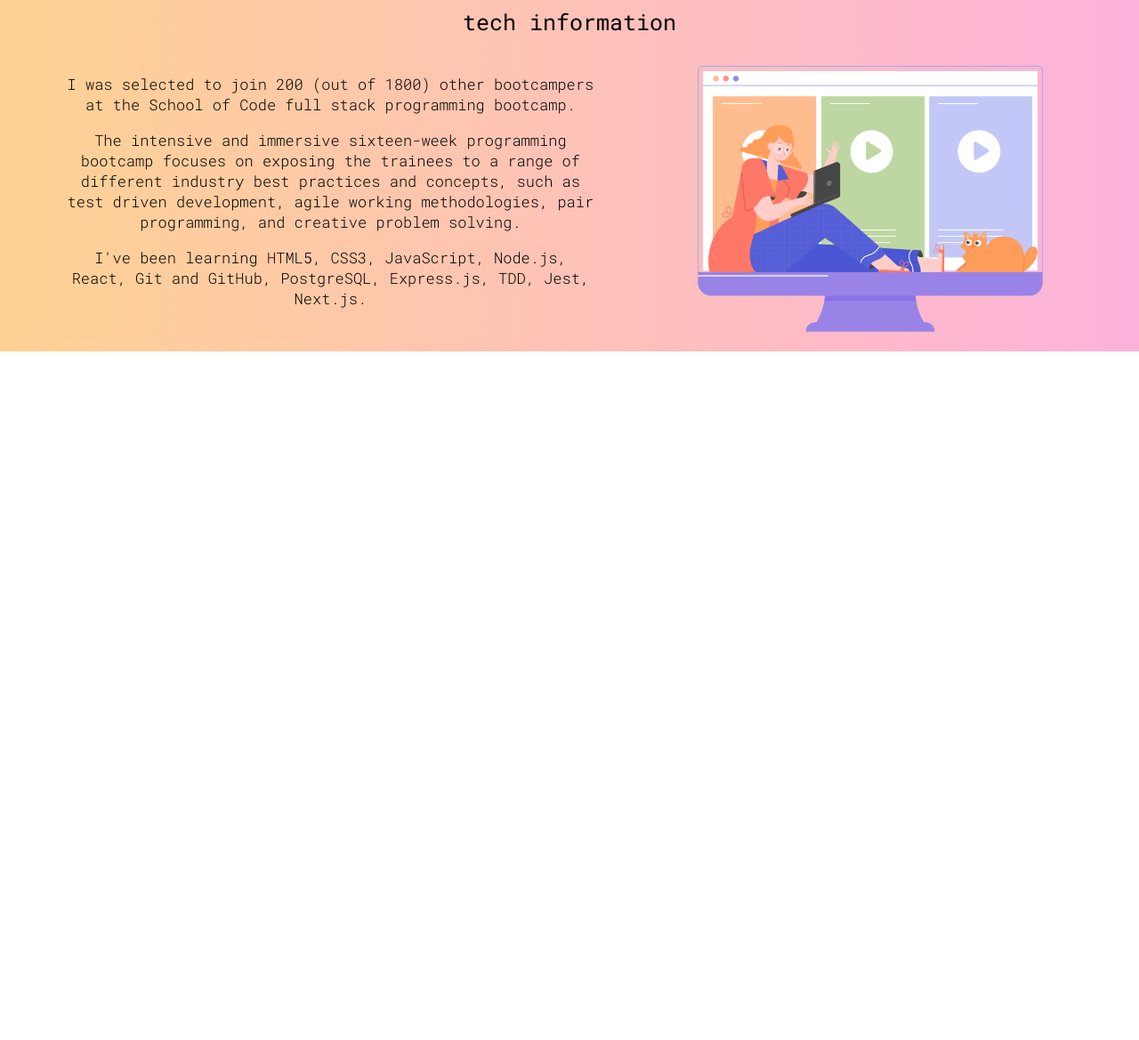
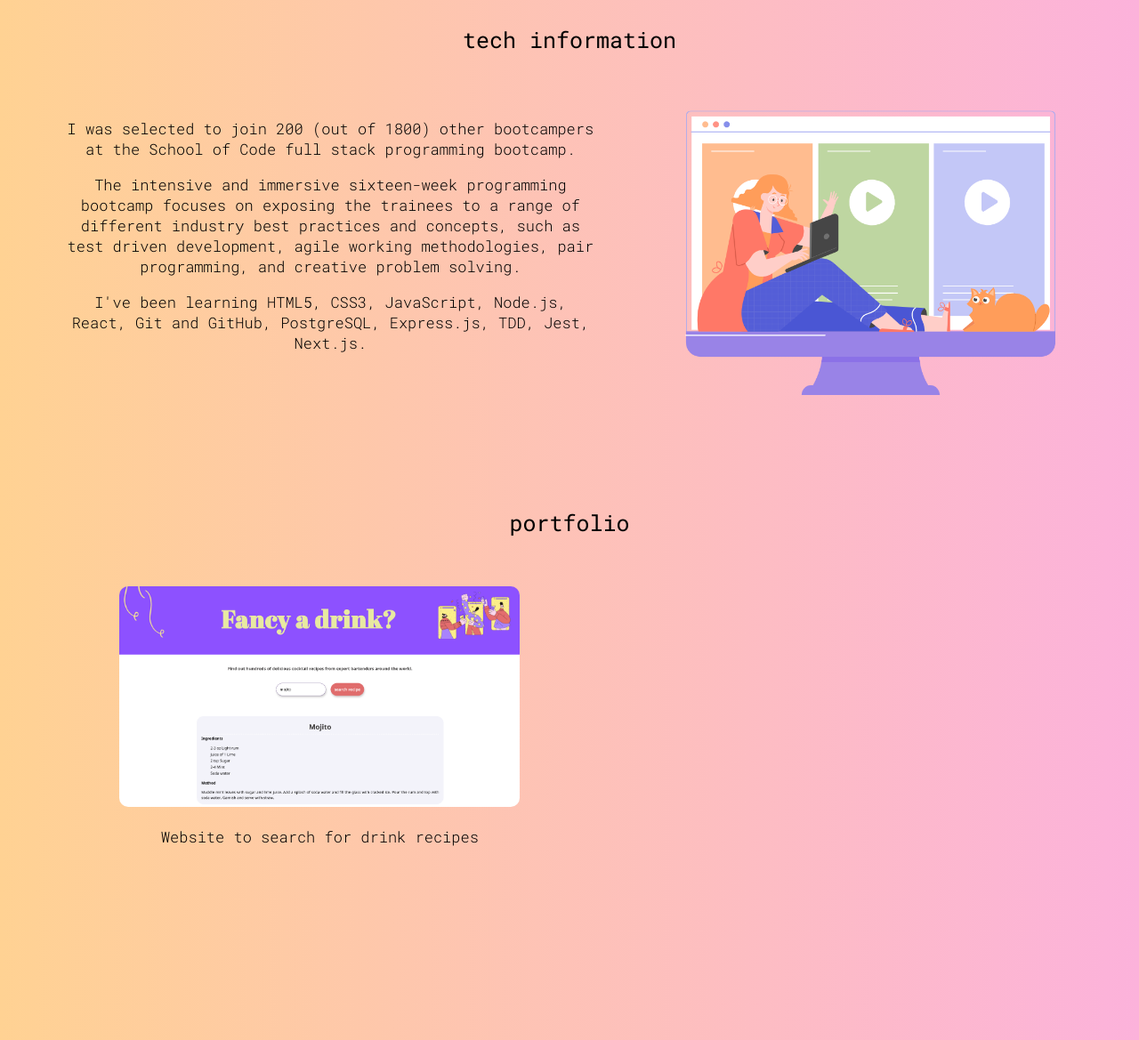
Before and after one commit to kattanaluz/portfolio1, a React app: page / in a window 1280 px wide. Shown: the part 675-1844 px from the top of the page at 89% size. Before the commit the page ends 1070 px from the top, so only its background shows below. Built offline with nearby package versions, Linux system fonts and the light colour scheme.

Commit message:
Added portfolio component

```diff
--- a/src/components/app/app.js
+++ b/src/components/app/app.js
@@ -2,6 +2,7 @@ import "./app.css";
 import LandDisplay from "../landDisplay";
 import Nav from "../nav";
 import TechDisplay from "../techDisplay";
+import Portfolio from "../portfolio";
 
 function App() {
   return (
@@ -9,6 +10,7 @@ function App() {
       <Nav />
       <LandDisplay />
       <TechDisplay />
+      <Portfolio />
     </div>
   );
 }
--- a/src/components/landDisplay/landDisplay.module.css
+++ b/src/components/landDisplay/landDisplay.module.css
@@ -33,7 +33,7 @@
   left: 0%;
   top: 0%;
   border-bottom: 0.5px solid #020202;
-  background: #ced2f8;
+  background: #e6e7fa;
   border-radius: 15px 15px 0px 0px;
 }
 
@@ -44,7 +44,7 @@
   left: 0%;
   top: 0%;
   border-bottom: 0.5px solid #020202;
-  background: #ced2f8;
+  background: #e6e7fa;
   box-sizing: border-box;
   border-radius: 15px 15px 0px 0px;
 }
--- /dev/null
+++ b/src/components/portfolio/index.js
@@ -0,0 +1,19 @@
+import css from "./index.module.css";
+import drinkApp from "./drink_app.png";
+function Portfolio() {
+  return (
+    <div className={css.portfolioWrapper}>
+      <h2>portfolio</h2>
+      <div className={css.projectsDiv}>
+        <div>
+          <a href="https://stoic-elion-211222.netlify.app/" target="_blank">
+            <img src={drinkApp} alt="drink website" />
+          </a>
+          <p>Website to search for drink recipes</p>
+        </div>
+      </div>
+    </div>
+  );
+}
+
+export default Portfolio;
--- /dev/null
+++ b/src/components/portfolio/index.module.css
@@ -0,0 +1,28 @@
+.portfolioWrapper {
+  margin-top: -200px;
+  margin-bottom: 200px;
+}
+
+h2 {
+  font-family: "Roboto Mono", monospace;
+  text-align: center;
+  padding: 5px;
+  font-size: 25px;
+  font-weight: 400;
+  margin-bottom: 50px;
+}
+
+.projectsDiv {
+  display: flex;
+  flex-direction: row;
+  margin-left: 10%;
+}
+
+img {
+  border-radius: 10px;
+  width: 450px;
+}
+
+img:hover {
+  width: 453px;
+}
--- a/src/components/techDisplay/index.module.css
+++ b/src/components/techDisplay/index.module.css
@@ -1,5 +1,5 @@
 h2 {
-  margin-top: 630px;
+  margin-top: 650px;
   font-family: "Roboto Mono", monospace;
   text-align: center;
   padding: 5px;
@@ -10,11 +10,11 @@ h2 {
 .techDisplayWrapper {
   display: flex;
   flex-direction: row;
+  height: 0px;
 }
 
 .textDiv {
   width: 50%;
-  color: 051727;
   text-align: center;
   margin-left: 5%;
 }
```
Also changed, not shown: src/components/portfolio/drink_app.png (added).
